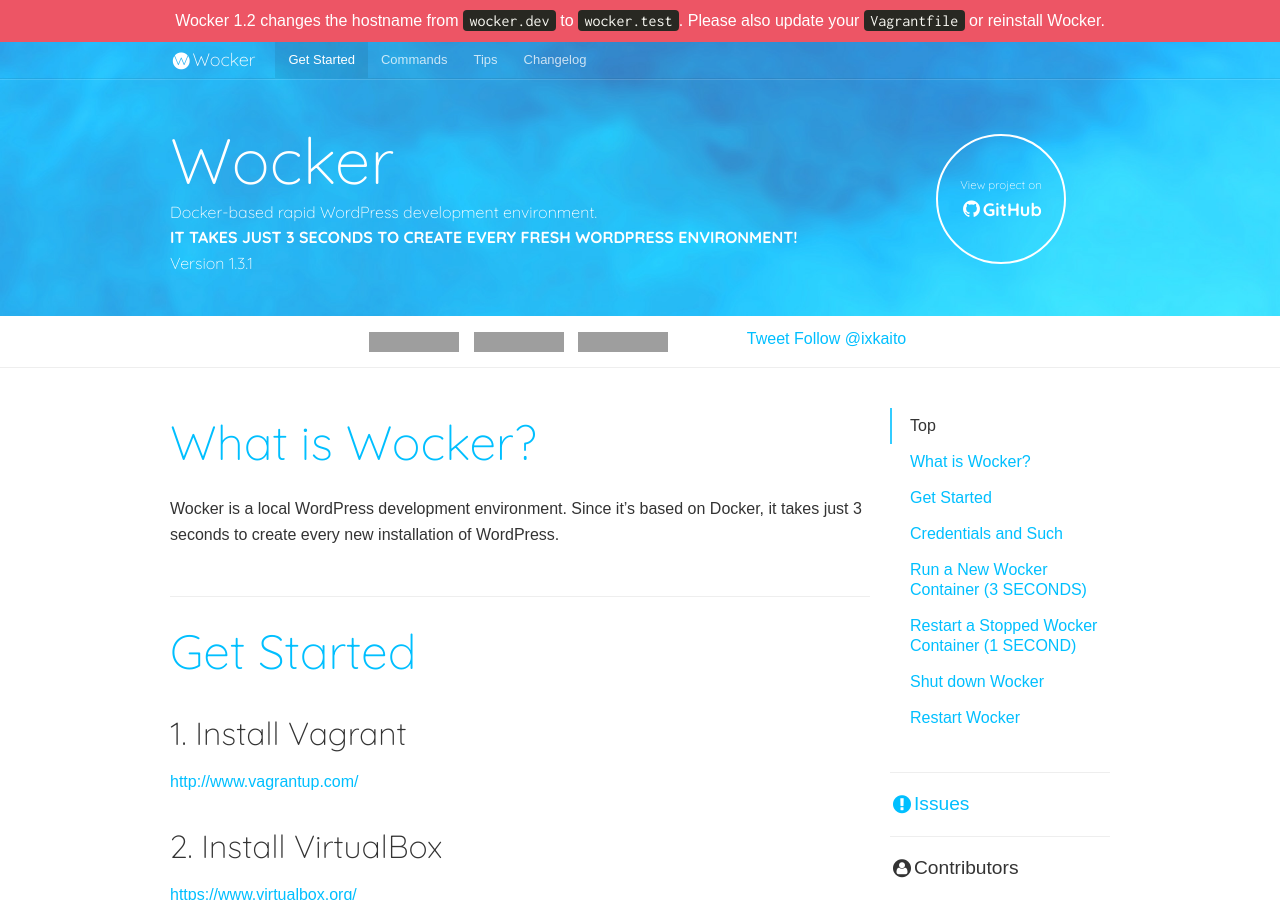
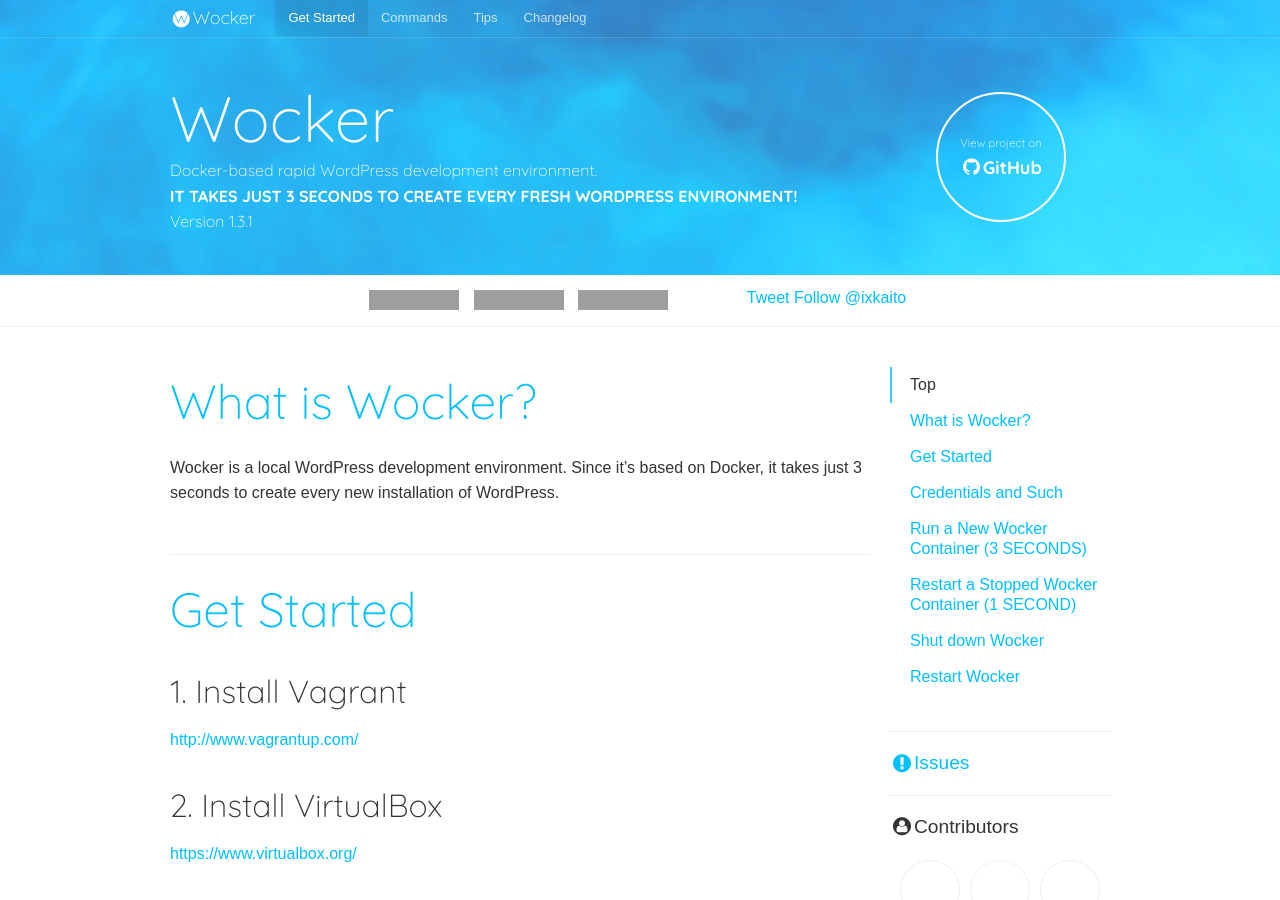
Before and after one commit to wckr/wckr.github.io, a Jekyll site: the page built from index.md, in a window 1280 px wide and 900 px high. Built offline with Jekyll 4.4.1, drawn with Linux system fonts in a browser that asks for light colours; nearby versions of some CDN libraries; some web fonts are replaced; a script that is not in the unit is left out; comment, search, counter and statistics services are not loaded; our own code applies the rules of GitHub Pages for plain Markdown files; grey boxes are pictures that could not be loaded.

Commit message:
Remove the notification

```diff
--- a/_includes/header.html
+++ b/_includes/header.html
@@ -84,10 +84,6 @@
   fjs.parentNode.insertBefore(js, fjs);
 }(document, 'script', 'facebook-jssdk'));</script>
 
-<div class="above-site-header-notice">
-	<p>Wocker 1.2 changes the hostname from <code>wocker.dev</code> to <code>wocker.test</code>. Please also update your <code>Vagrantfile</code> or reinstall Wocker.</p>
-</div>
-
 <header class="site-header">
 	<div class="site-header-top">
 		<div class="inner">
--- /dev/null
+++ b/_includes/notification.html
@@ -0,0 +1,3 @@
+<div class="above-site-header-notice">
+	<p>Wocker 1.2 changes the hostname from <code>wocker.dev</code> to <code>wocker.test</code>. Please also update your <code>Vagrantfile</code> or reinstall Wocker.</p>
+</div>
```
